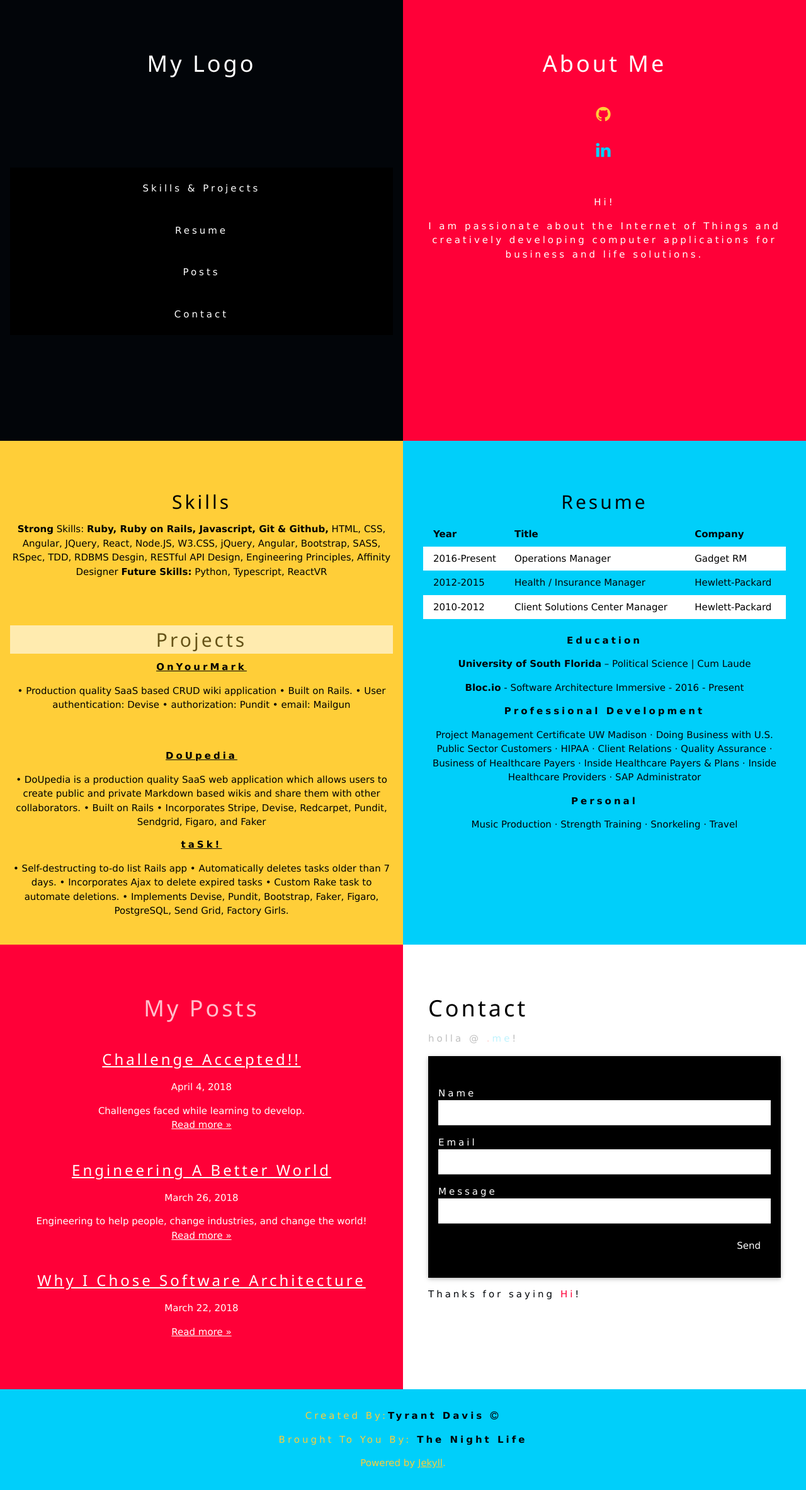
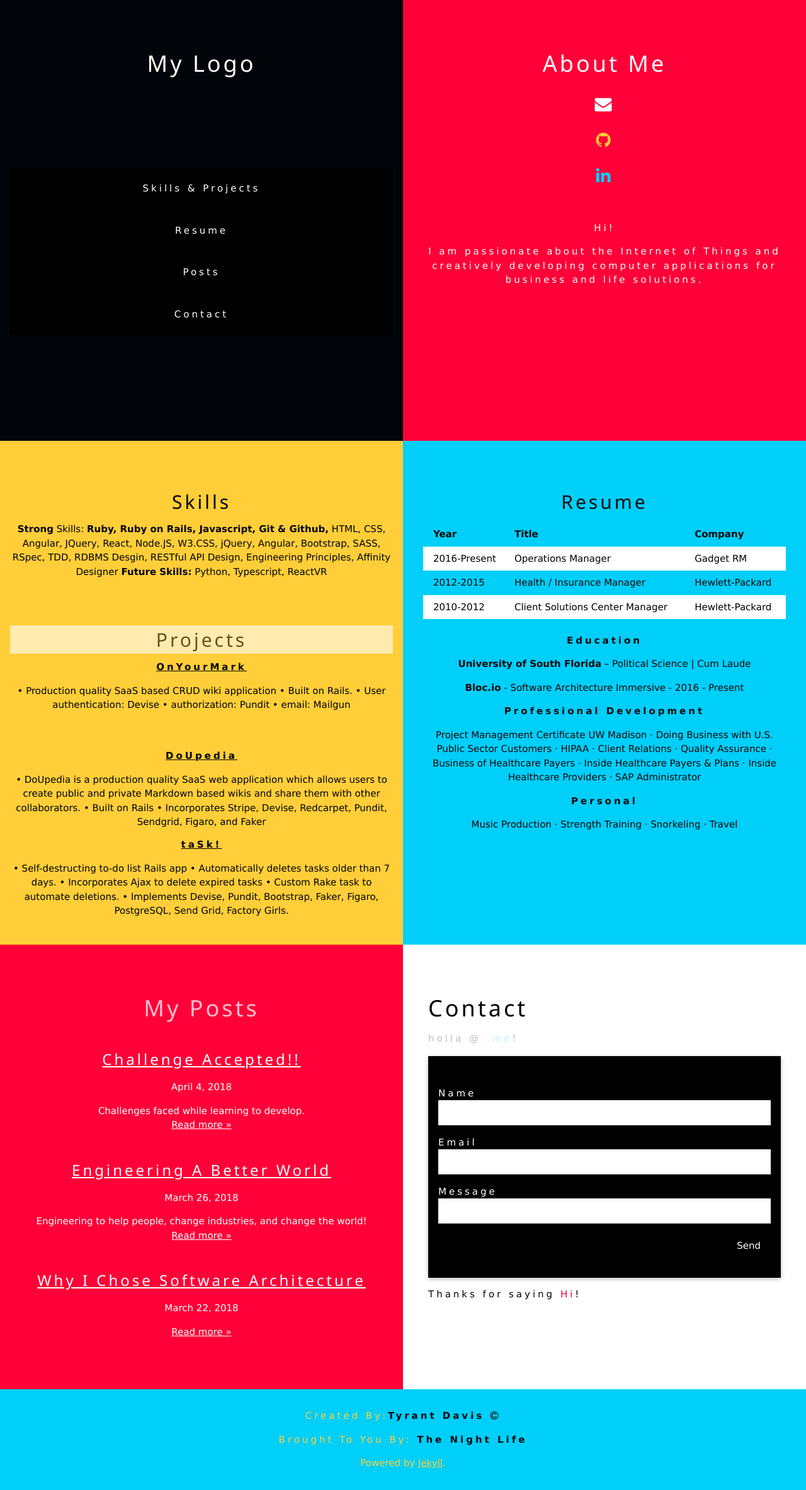
Before and after one commit to tyrantdavis/tyrantdavis.github.io, a Jekyll site: the page built from index.html, in a window 1280 px wide. Shown: the whole page at 63% size. Built offline with Jekyll 4.4.1, drawn with Linux system fonts in a browser that asks for light colours; nearby versions of some CDN libraries; the list of posts is cut into pages by our own code.

Commit message:
Add email icon back to pages.

```diff
--- a/_includes/icons.html
+++ b/_includes/icons.html
@@ -10,7 +10,7 @@
 	{% if layout != default %}
 <div class="w3-bar-item w3-text-xlarge">
 	<a href="mailto:{{ site.theme_settings.email_address }}" title="{{ site.theme_settings.str_email }}">
-		<!-- <i class="fa fa-fw fa-envelope w3-magenta"></i> -->
+		<i class="fa fa-fw fa-envelope w3-magenta"></i>
 	</a>
 </div>
 	{% endif %}
```
